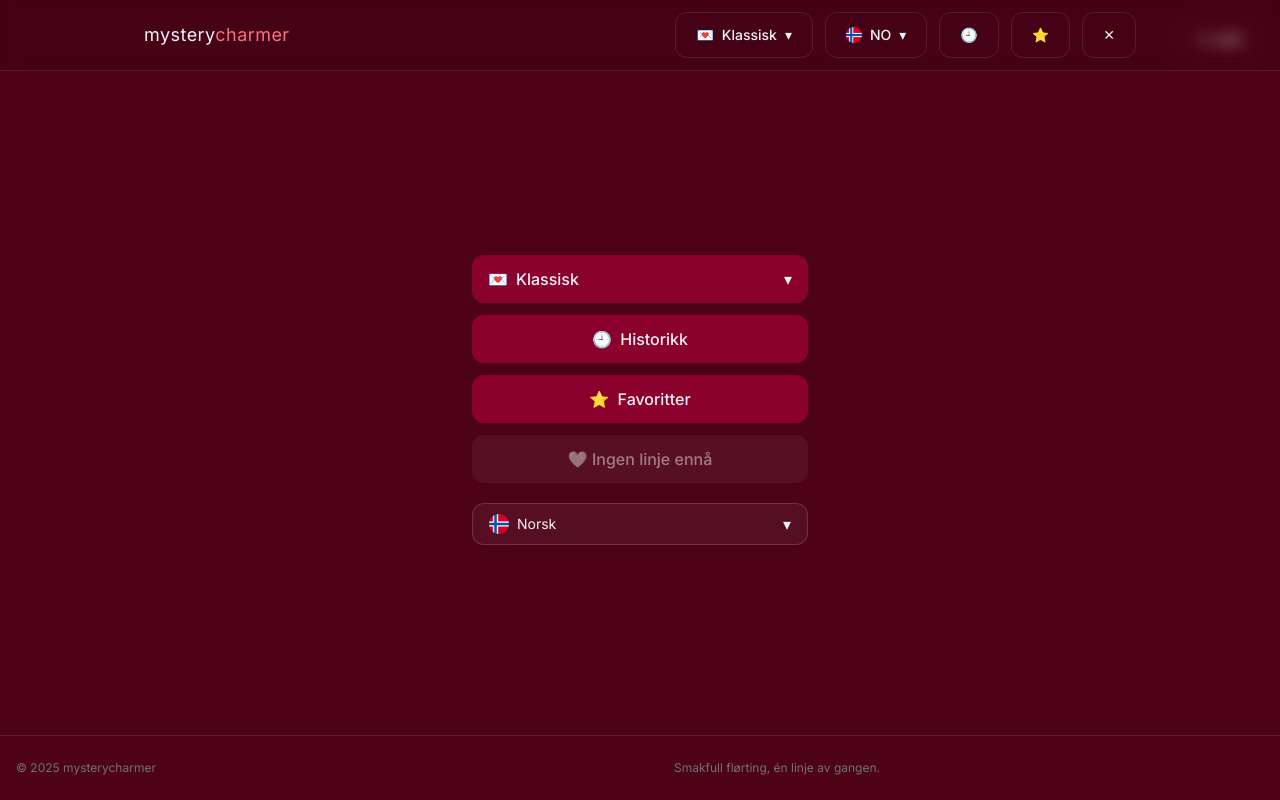
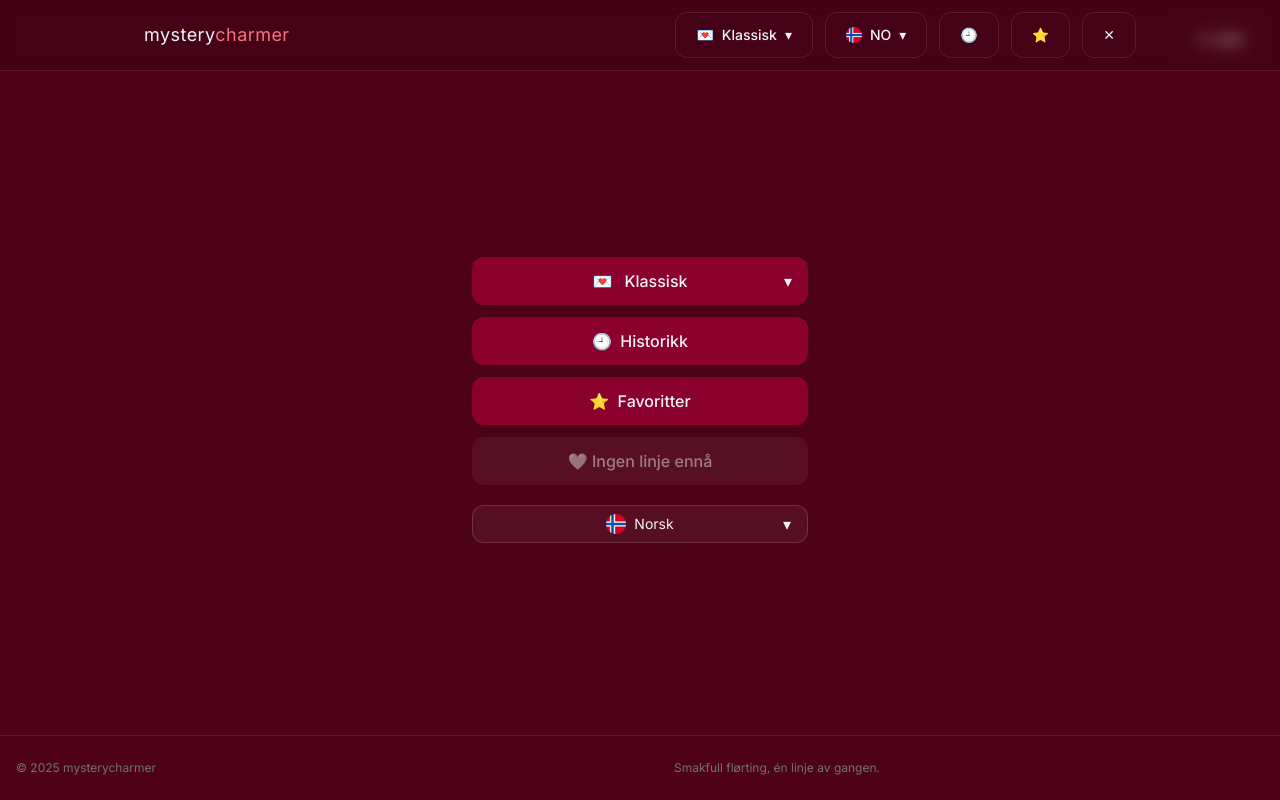
Before and after one commit to Marcus-Kodehode/mysterycharmer, a Next.js app: page / in a window 1280 px wide. Both pictures are taken after a click on the button "Åpne meny". Built offline with nearby package versions, Linux system fonts and the light colour scheme.

Commit message:
Bribed npm with coffee

```diff
--- a/app/components/layout/MobileMenu.tsx
+++ b/app/components/layout/MobileMenu.tsx
@@ -86,16 +86,20 @@ export default function MobileMenu({
         </div>
 
         <div className="h-full max-w-sm mx-auto px-6 py-14 flex flex-col items-stretch justify-center gap-3 pointer-events-auto">
-          {/* KATEGORI (dropdown) */}
+
+        {/* KATEGORI trigger */}
         <div className="relative">
         <button
-              className="w-full px-4 py-3 rounded-xl text-base font-medium bg-rose-800/70 hover:bg-rose-800 transition flex items-center justify-between"
+            className="relative w-full px-4 py-3 rounded-xl text-base font-medium bg-rose-800/70 hover:bg-rose-800 transition flex items-center justify-center"
             onClick={() => { setOpenCat(v => !v); setOpenLang(false); }}
             aria-haspopup="menu"
             aria-expanded={openCat}
         >
-              <span><span className="mr-2" aria-hidden>{activeCat.emoji}</span>{catLabel(lang, activeCat.value)}</span>
-              <span aria-hidden>▾</span>
+            <span className="inline-flex items-center gap-2">
+            <span className="mr-1" aria-hidden>{activeCat.emoji}</span>
+            {catLabel(lang, activeCat.value)}
+            </span>
+            <span className="absolute right-4" aria-hidden>▾</span>
         </button>
 
         {openCat && (
@@ -114,6 +118,7 @@ export default function MobileMenu({
             </div>
         )}
         </div>
+
 
           {/* HISTORIKK */}
           <Link
@@ -149,16 +154,17 @@ export default function MobileMenu({
           {/* SPRÅK (dropdown) */}
             <div className="relative mt-2">
             <button
-              className="w-full inline-flex items-center justify-between gap-2 px-4 py-2 rounded-xl border border-white/15 bg-white/5 hover:bg-white/10 transition"
+                className="relative w-full inline-flex items-center justify-center gap-2 px-4 py-2 rounded-xl border border-white/15 bg-white/5 hover:bg-white/10 transition"
                 onClick={() => { setOpenLang(v => !v); setOpenCat(false); }}
                 aria-haspopup="menu"
                 aria-expanded={openLang}
+                title={t(lang, "language")}
             >
                 <span className="inline-flex items-center gap-2">
                 <Image src={activeLang.icon} alt={activeLang.label} width={20} height={14} className="rounded-sm" />
                 <span className="text-sm">{activeLang.label}</span>
                 </span>
-              <span aria-hidden>▾</span>
+                <span className="absolute right-4" aria-hidden>▾</span>
             </button>
 
             {openLang && (
@@ -168,7 +174,10 @@ export default function MobileMenu({
                     key={L.code}
                     role="menuitem"
                     className={`w-full text-left px-3 py-2 rounded-lg hover:bg-white/10 flex items-center gap-2 ${L.code === lang ? "bg-white/10" : ""}`}
-                    onClick={() => { setLang(L.code); onClose(); }}
+                    onClick={() => {
+                        setLang(L.code);       // <-- bare bytt språk
+                        setOpenLang(false);    // <-- lukk kun dropdown, behold mobilmenyen åpen
+                    }}
                     >
                     <Image src={L.icon} alt={L.label} width={18} height={12} className="rounded-sm" />
                     <span className="text-sm">{L.label}</span>
@@ -177,6 +186,7 @@ export default function MobileMenu({
                 </div>
             )}
             </div>
+
         </div>
       </div>
     </div>
```
Lines whose indentation alone changed are shown as unchanged.
